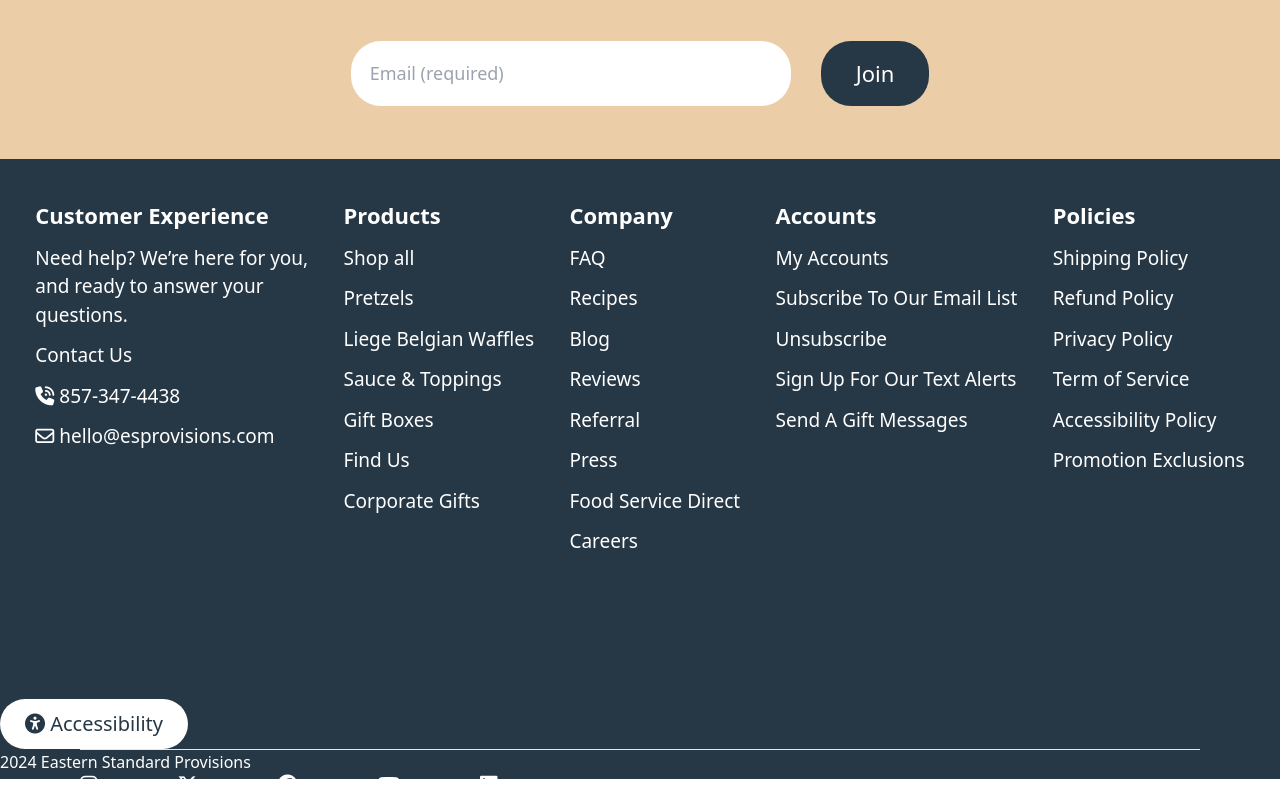
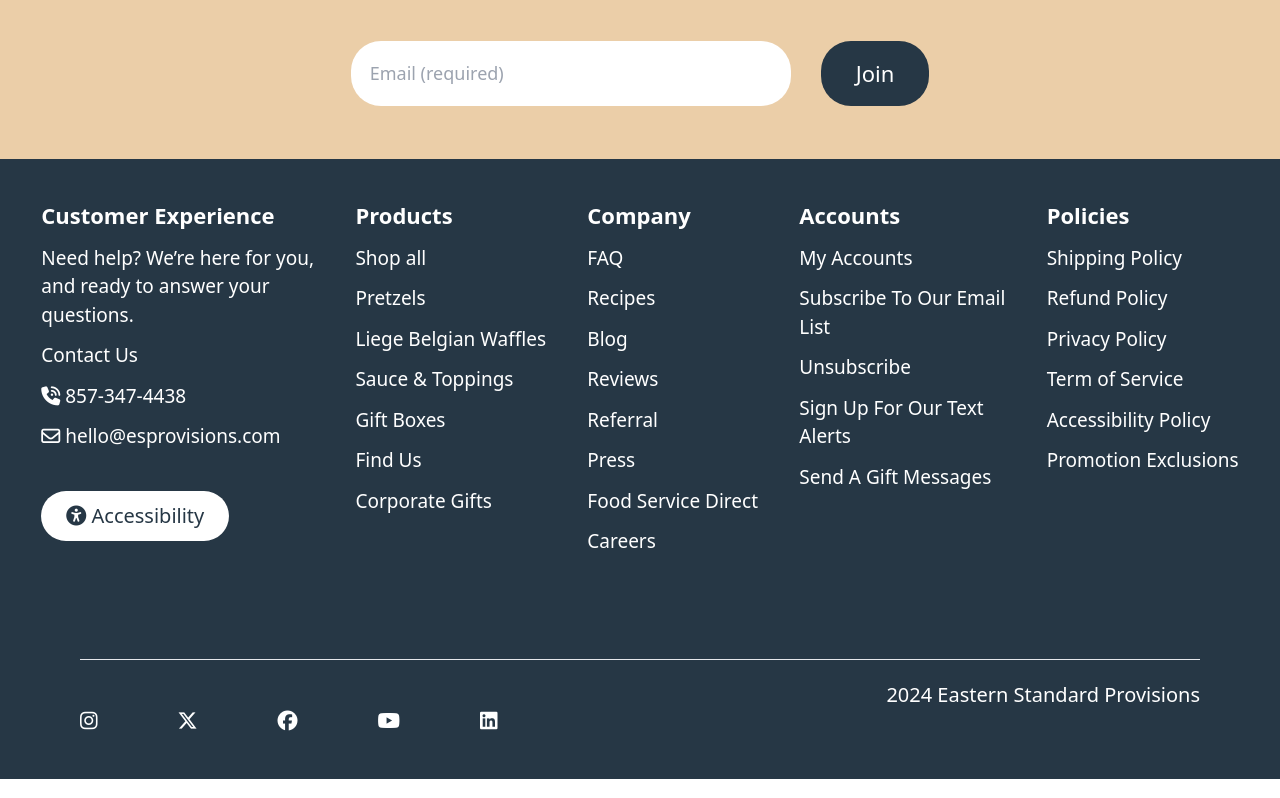
Before and after one commit to sakshixjain/ecommerce-website--frontend-project, a React (Vite) app: page / in a window 1280 px wide. Shown: the part 5314-6112 px from the top of the page. Built offline with nearby package versions, Linux system fonts and the light colour scheme.

Commit message:
Update Footer.jsx

```diff
--- a/src/footer/Footer.jsx
+++ b/src/footer/Footer.jsx
@@ -32,6 +32,7 @@
        <a>Contact Us</a>
        <a><i className="fa-solid fa-phone-volume"></i> 857-347-4438</a>
        <a><i className="fa-regular fa-envelope"></i> hello@esprovisions.com</a>
+       <button className="shop3"> <i className="fa-solid fa-universal-access"></i> Accessibility</button>
    </ul>
    </div>
    <div>
@@ -63,9 +64,9 @@
      <ul>
        <p>Accounts</p>
        <a>My Accounts</a>
-         <a>Subscribe To Our Email List</a>
+         <a>Subscribe To Our Email <br />List</a>
          <a>Unsubscribe</a>
-         <a>Sign Up For Our Text Alerts</a>
+         <a>Sign Up For Our Text <br /> Alerts</a>
          <a>Send A Gift Messages</a>
      </ul>
    </div>
@@ -81,12 +82,13 @@
      </ul>
      </div>
    </div>
+
    <div className="foot-panel2">
-   <button className="shop3"> <i className="fa-solid fa-universal-access"></i> Accessibility</button>
+
 
    <hr style={{ marginLeft: '80px', marginRight: '80px' }} />
    <div className="icon">
-          <p>2024 Eastern Standard Provisions</p>
+          <p className='icon-p'>2024 Eastern Standard Provisions</p>
        <i className="fa-brands fa-instagram ic"></i>
        <i className="fa-brands fa-x-twitter ic"></i>
        <i className="fa-brands fa-facebook ic"></i>
```
